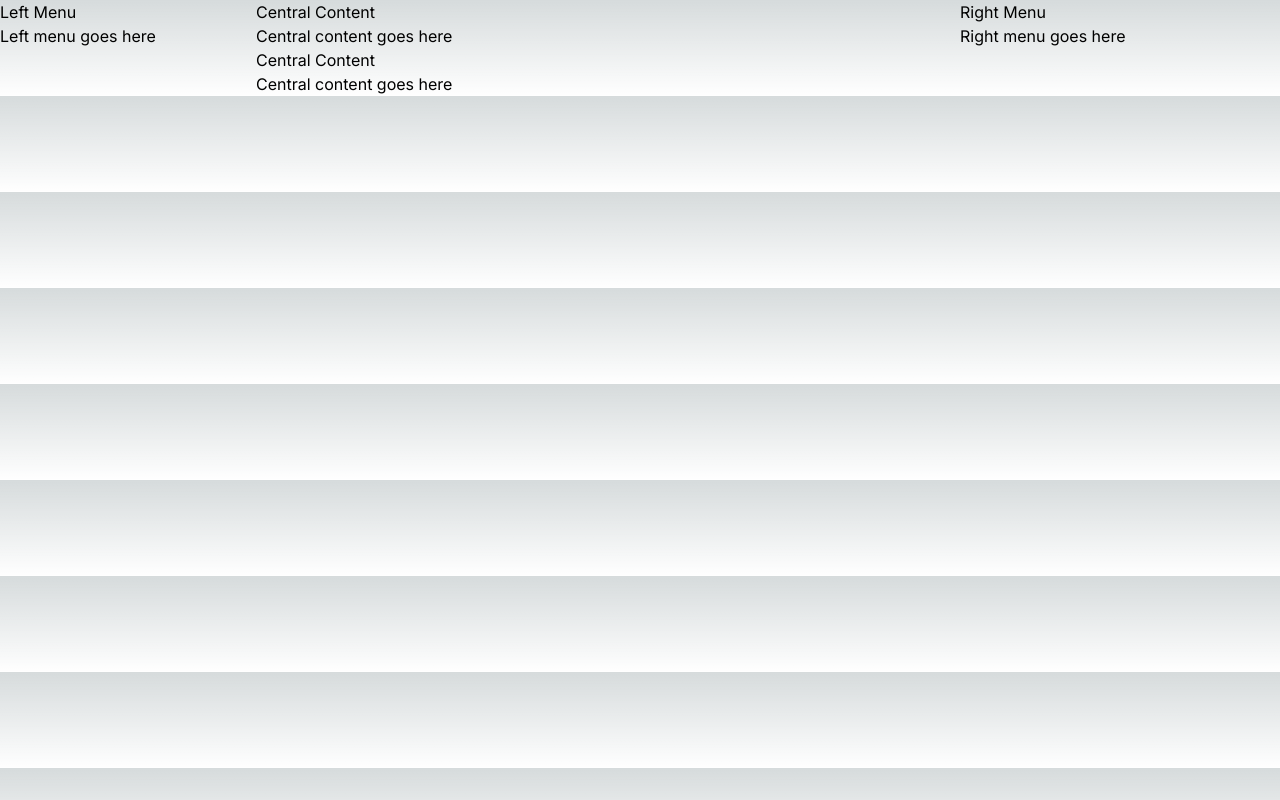
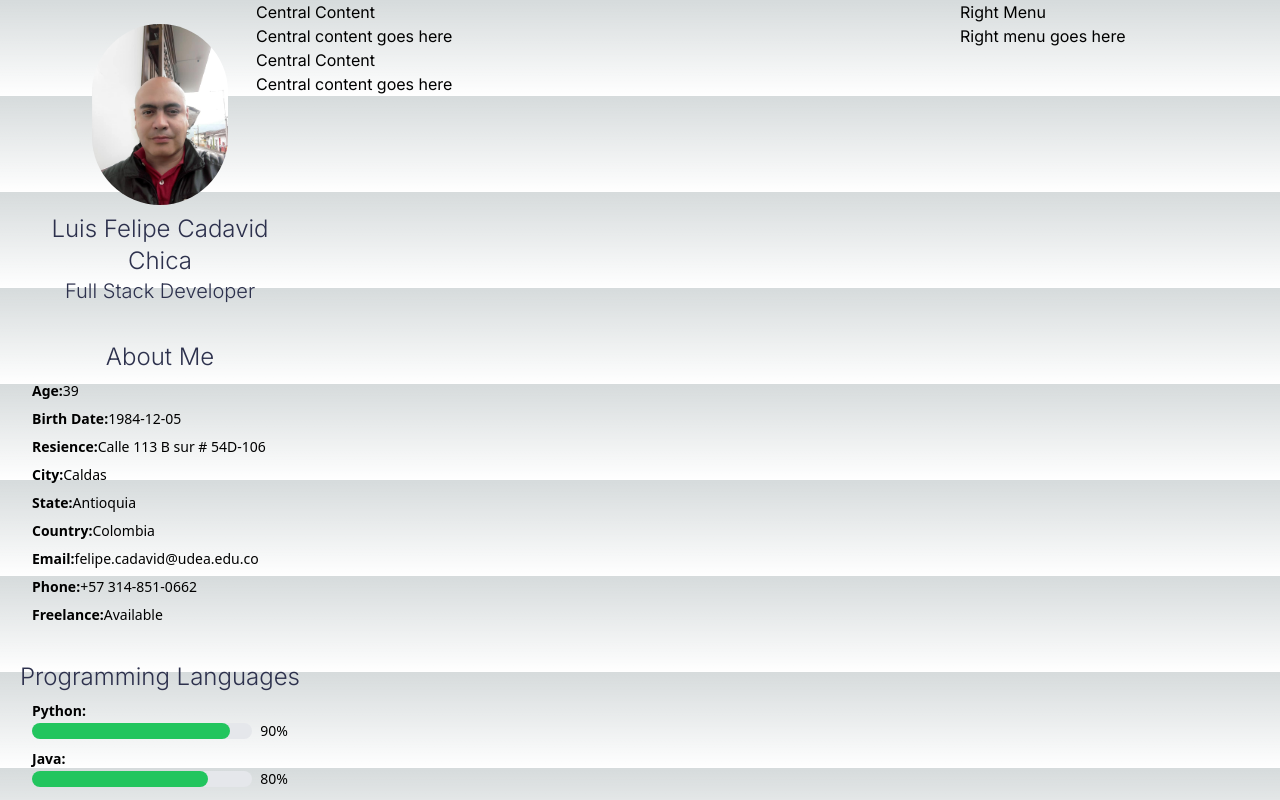
Before and after one commit to IngenieriaWeb-L-W/luis-felipe-cadavid-portafolio, a Next.js app: page / in a window 1280 px wide. Built offline with nearby package versions, Linux system fonts and the light colour scheme.

Commit message:
feat(template): add template components

```diff
--- a/src/components/stencils/leftMenu/index.tsx
+++ b/src/components/stencils/leftMenu/index.tsx
@@ -1,18 +1,39 @@
-import React from 'react';
+import { About } from '@/components/organisms/about'
+import { Extraskills } from '@/components/organisms/extraSkill'
+import { Languages } from '@/components/organisms/languages'
+import { ProgrammingLanguages } from '@/components/organisms/programmingLenguage'
+import { Profile } from '@components/organisms/profile'
+import React from 'react'
+
+
+
 
 const LeftMenu: React.FC = () => {
     return (
         <div>
+            <div className='py-4'>
+                <Profile />
+            </div>
+            <div className='py-4'>
+                <About />
+            </div>
+            <div className='py-4'>
+                <ProgrammingLanguages />
+            </div>
+            <div className='py-4'>
+                <Extraskills />
+            </div>
 
-            <h1>Left Menu</h1>
-            <p>Left menu goes here</p>
+            <div className='py-4'>
+                <Languages />
+            </div>
             {/* <PersonalInfo />
             <ContactInfo />
-            <Languages />
-            <ProgrammingLanguages />
+
+
             <ExtraSkills /> */}
         </div>
-    );
-};
+    )
+}
 
-export default LeftMenu;
+export default LeftMenu
```
Also changed, not shown: src/components/stencils/mainMenu/index.tsx (+5 -10 lines), src/components/stencils/rightMenu/index.tsx (+4 -4 lines).
